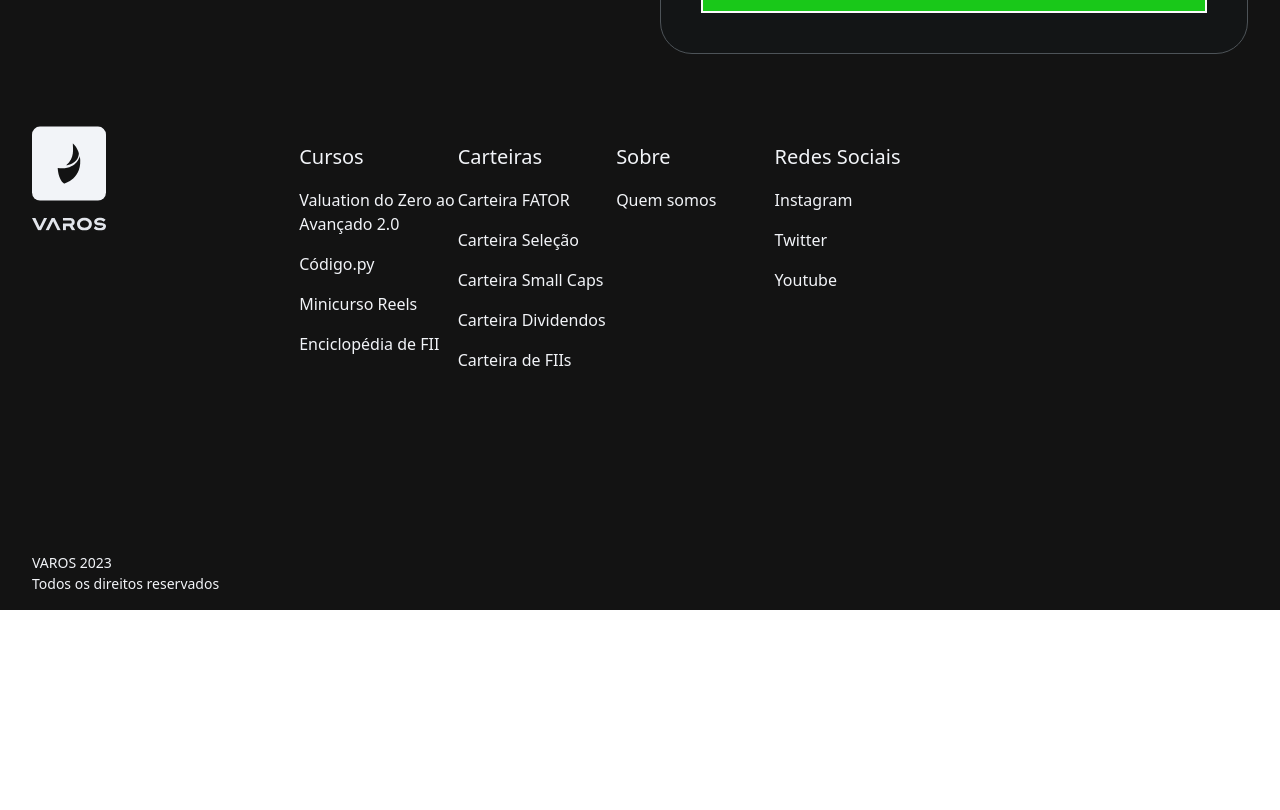
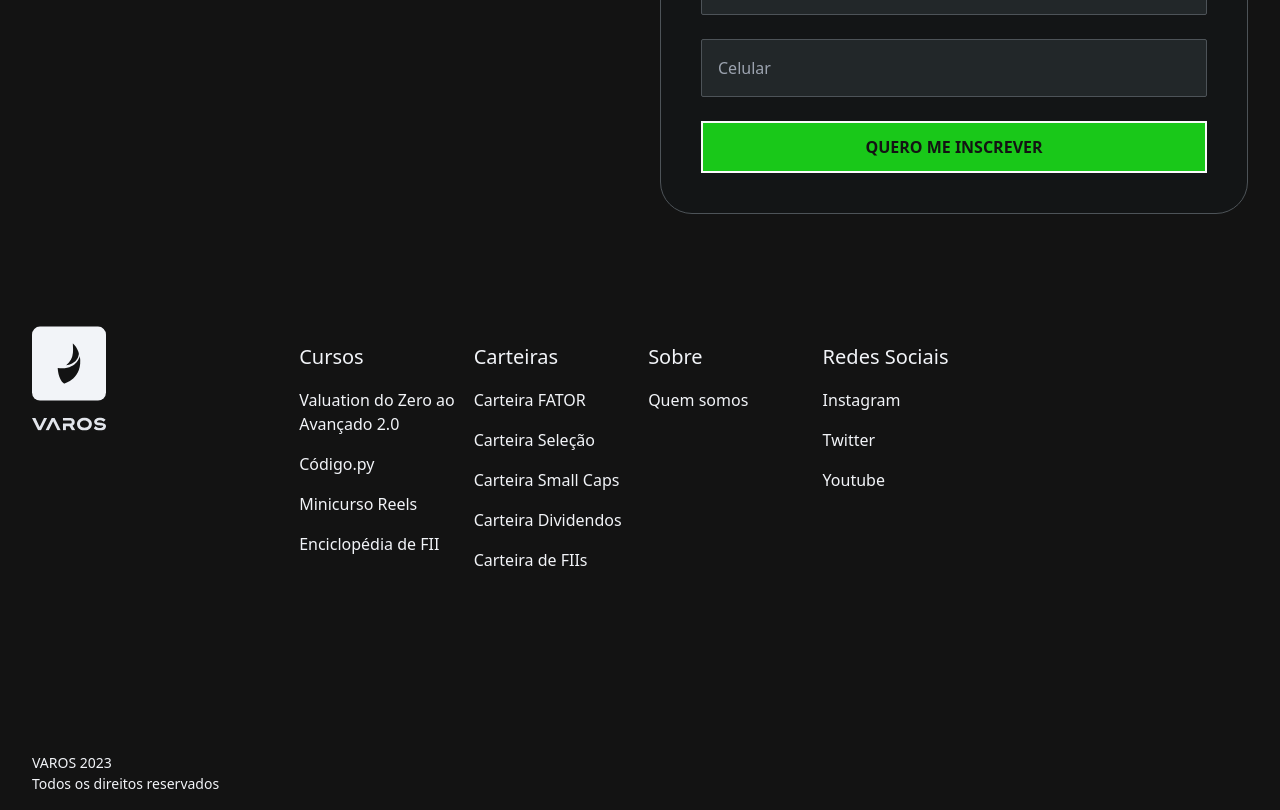
Before and after one commit to fjrjdev/varos, a React (Vite) app: page / in a window 1280 px wide. Shown: the part 2440-3250 px from the top of the page. Before the commit the page ends 3050 px from the top, so only its background shows below. Built offline with nearby package versions, Linux system fonts and the light colour scheme.

Commit message:
style: fixed footer gap

```diff
--- a/src/App.tsx
+++ b/src/App.tsx
@@ -8,7 +8,7 @@ import ResponsiveNavBar from './components/ResposiveNavBar'
 
 function App() {
   return (
-    <div className="bg-[#131313] max-w-full flex flex-col gap-10">
+    <div className="bg-[#131313] max-w-full flex flex-col gap-20">
       <ResponsiveNavBar />
       <HomeContainer />
       <ContentsContainer />
--- a/src/components/Footer.tsx
+++ b/src/components/Footer.tsx
@@ -26,7 +26,7 @@ const Footer = () => {
                 <Typography tag="p" textColor="light" responsiveFontSize="text-[14px]">Todos os direitos reservados</Typography>
             </div>
         </div>
-        <div className="flex flex-wrap sm:flex-nowrap sm:flex-row py-4 sm:py-0">
+        <div className="flex flex-wrap sm:flex-nowrap sm:flex-row py-4 sm:py-0 gap-0 sm:gap-4">
             <div className="w-1/2 sm:w-full flex flex-col gap-4 py-4">
                 <Typography tag="h2" responsiveFontSize="text-[20px]" >Cursos</Typography>
                 <Typography tag="p" >Valuation do Zero ao Avançado 2.0</Typography>
```
